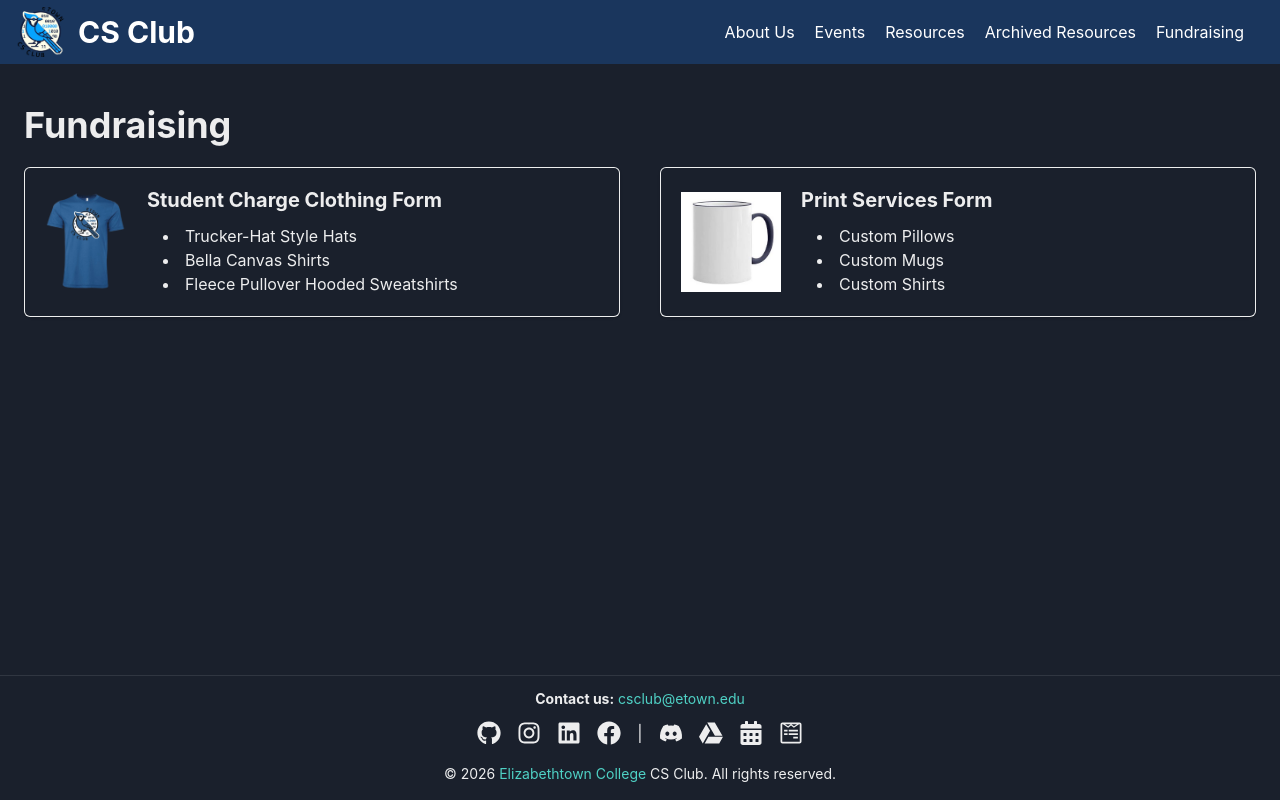
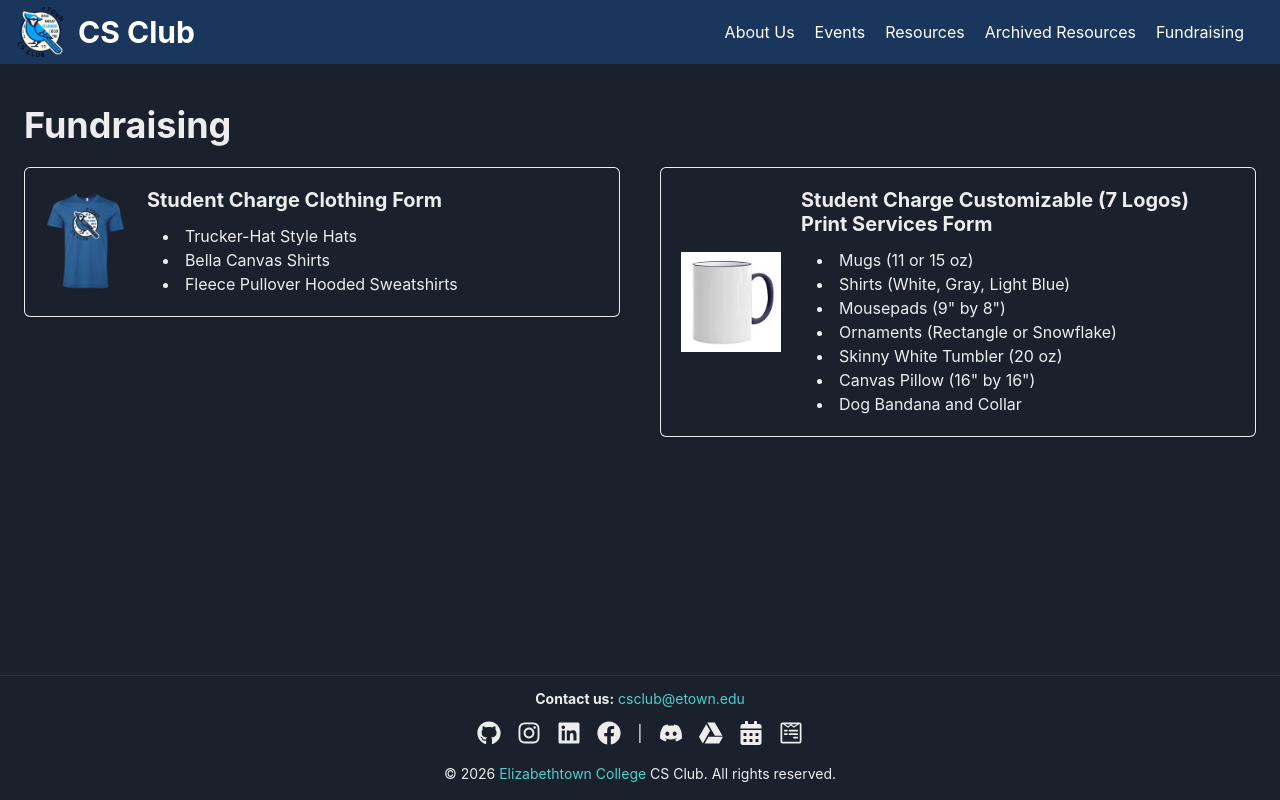
Before and after one commit to Etown-Computer-Science-Club/csclub_website, a React (Vite) app in the folder client/: page /fundraising in a window 1280 px wide. Built offline with nearby package versions, Linux system fonts and the light colour scheme; the HTML template or start-up script is replaced by a standard one.

Commit message:
Update Fundraising.jsx
Updated Print Services Form Description

```diff
--- a/client/src/pages/Fundraising.jsx
+++ b/client/src/pages/Fundraising.jsx
@@ -19,18 +19,23 @@ export default Fundraising;
 const fundraisingItems = [
   {
     title: 'Student Charge Clothing Form',
-    link: 'https://docs.google.com/forms/d/e/1FAIpQLSdXS9dQWAxydGCyRWJuYPorNUJTqQs_vOVCR0N7YQgdx8A9mA/viewform',
+    link: 'https://forms.gle/FaTXdbPvJTex6pF18',
     image: '/shirt.png',
     description: ['Trucker-Hat Style Hats',
       'Bella Canvas Shirts',
       'Fleece Pullover Hooded Sweatshirts'],
   },
   {
-    title: 'Print Services Form',
+    title: 'Student Charge Customizable (7 Logos) Print Services Form',
     link: 'https://forms.gle/tXWyqkmDE2X2iRNEA',
     image: '/mug.jpg',
-    description: ['Custom Pillows',
-      'Custom Mugs',
-      'Custom Shirts'],
+    description: ['Mugs (11 or 15 oz)',
+      'Shirts (White, Gray, Light Blue)',
+      'Mousepads (9" by 8")',
+      'Ornaments (Rectangle or Snowflake)',
+      'Skinny White Tumbler (20 oz)',
+      'Canvas Pillow (16" by 16")',
+      'Dog Bandana and Collar',
+    ],
   },
 ];
```
